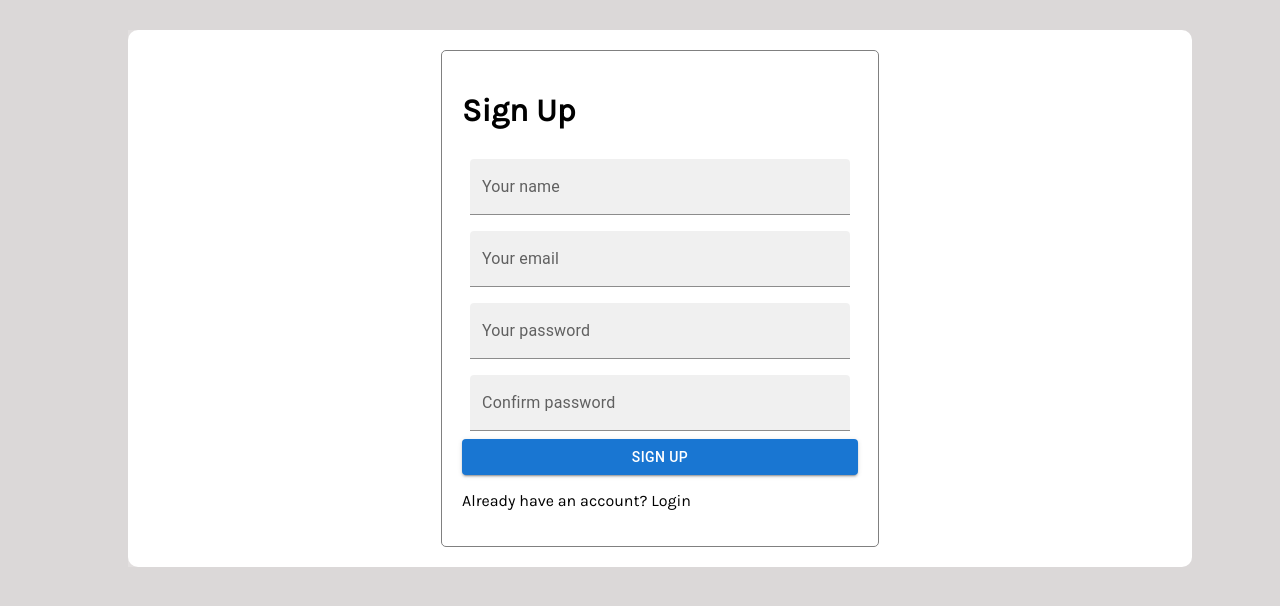
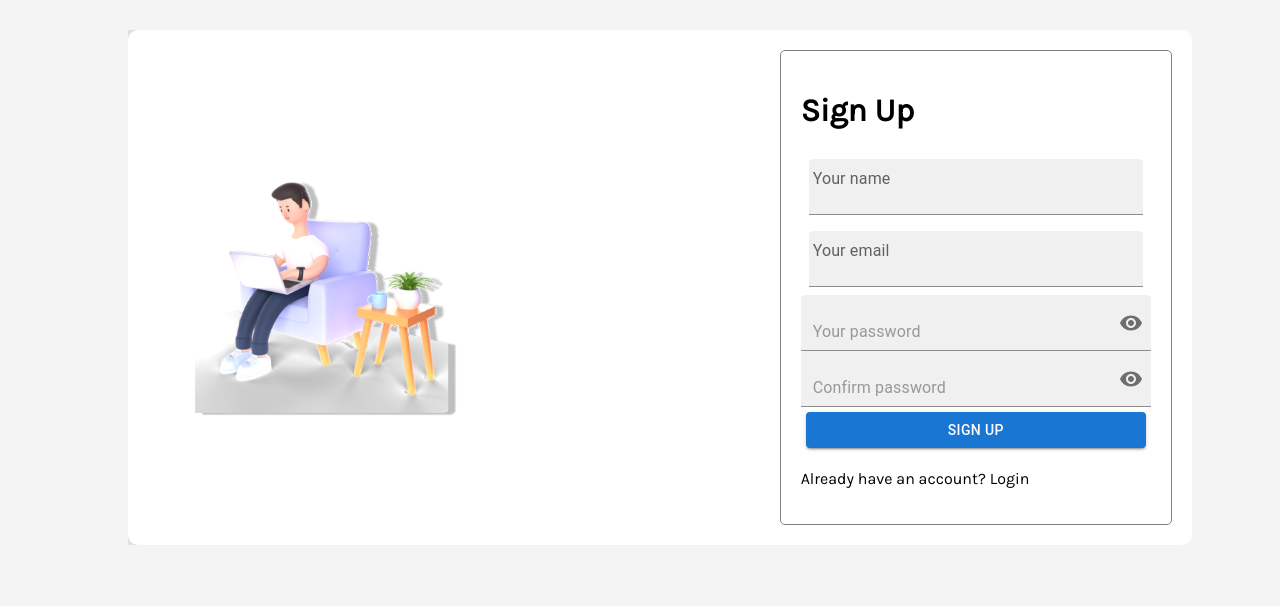
Before and after one commit to eddiemuhoro/job-app, a React (Create React App) app: page / in a window 1280 px wide. Shown: the top 606 px of the page. Built offline with nearby package versions, Linux system fonts and the light colour scheme.

Commit message:
added password icon

```diff
--- a/src/App.css
+++ b/src/App.css
@@ -4,7 +4,7 @@ body{
   margin: 0;
   padding: 0;
   font-family: 'Roboto', sans-serif;
-  background-color: #dbd8d8;
+  background-color: #f4f4f4;
   font-family: "Karla", -apple-system, BlinkMacSystemFont, "Segoe UI", "Roboto",
     "Oxygen", "Ubuntu", "Cantarell", "Fira Sans", "Droid Sans", "Helvetica Neue",
     sans-serif;
@@ -15,6 +15,7 @@ body{
   margin: auto;
   background-color: #e2dfdf;
   position: relative;
+  max-width: 1200px;
 }
 a{
   text-decoration: none;
@@ -92,18 +93,41 @@ h2,h3,h4,h5,h6{
 /* SIGNUP SECTION */
 .signup-form{
   display: flex;
-  flex-direction: column;
+  flex-direction: row;
   align-items: center;
-  justify-content: center;
+  justify-content: space-around;
   width: 100%;
   margin-top: 30px;
   padding: 20px;
   background-color: #fff;
   border-radius: 10px;
 }
+
+.login-sidebar{
+  display: flex;
+  flex-direction: column;
+  align-items: center;
+  justify-content: center;
+  width: 50%;
+  padding: 20px;
+  background-color: #fff;
+  border-radius: 10px;
+}
+@media screen and (max-width: 768px){
+  .signup-form{
+    flex-direction: column;
+  }
+  .login-sidebar{
+    display: none;
+  }
+}
+.login-sidebar img{
+  width: 100%;
+}
 .signup-form:hover{
   box-shadow: 0 0 10px rgba(0,0,0,0.5);
   transition: .3s ease-in-out;
+
 }
 /* HOME NAVBAR STYLES */
 .menu-icon{
--- /dev/null
+++ b/src/components/authenticatioin/SideBar.jsx
@@ -0,0 +1,14 @@
+import React from 'react'
+import Imagee from '../myImages/image.png'
+
+const SideBar = () => {
+  return (
+    <div>
+        <div className='login-sidebar'>
+            <img src={Imagee} alt='login'/>
+      </div>
+    </div>
+  )
+}
+
+export default SideBar
--- a/src/components/authenticatioin/SignUp.js
+++ b/src/components/authenticatioin/SignUp.js
@@ -1,23 +1,83 @@
-import { Button, FormControl, TextField } from '@mui/material'
+import { Visibility, VisibilityOff } from '@mui/icons-material'
+import { Button, FilledInput, FormControl, IconButton, InputAdornment, TextField } from '@mui/material'
 import React from 'react'
 import { Link, Router } from 'react-router-dom'
+import SideBar from './SideBar'
 
 const SignUp = () => {
+  const [values, setValues] = React.useState({
+    amount: '',
+    password: '',
+   cpassword:'',
+    showPassword: false,
+  });
+  const handleChange = (prop) => (event) => {
+    setValues({ ...values, [prop]: event.target.value });
+  };
+
+  const handleClickShowPassword = () => {
+    setValues({
+      ...values,
+      showPassword: !values.showPassword,
+    });
+  };
+
+  const handleMouseDownPassword = (event) => {
+    event.preventDefault();
+  };
+
   return (
     <div className='signup-form'>
+    <SideBar />
         <FormControl
          sx={{
             border:'1px solid grey',
             borderRadius:'5px',
             padding:'20px',
-            '& .MuiTextField-root': { m: 1, width: '40ch',  },
+            width:'50%',
+            '& .MuiTextField-root .MuiFilledInput-root': { m: 1, width: 'auto',  },
           }}>
             <h1>Sign Up</h1>
             <TextField type='text' variant='filled' label='Your name'/>
             <TextField type='email' variant='filled' label='Your email'/>
-            <TextField type='password' variant='filled' label='Your password'/>
-            <TextField type='password' variant='filled' label='Confirm password'/>
-            <Link to='/home'><Button fullWidth variant='contained'  >SIGN UP</Button></Link>
+            <FilledInput  variant='filled' label='Your password' placeholder='Your password'
+            id="filled-adornment-password"
+            type={values.showPassword ? 'text' : 'password'}
+            value={values.password}
+            onChange={handleChange('password')}
+            endAdornment={
+              <InputAdornment position="end">
+                <IconButton
+                  aria-label="toggle password visibility"
+                  onClick={handleClickShowPassword}
+                  onMouseDown={handleMouseDownPassword}
+                  edge="end"
+                >
+                  {values.showPassword ? <VisibilityOff /> : <Visibility/>}
+                </IconButton>
+              </InputAdornment>
+            }/>
+
+            <FilledInput
+            variant='filled' placeholder='Confirm password'
+            id="filled-adornment-password"
+            type={values.showPassword ? 'text' : 'password'}
+            value={values.cpassword}
+            onChange={handleChange('cpassword')}
+            endAdornment={
+              <InputAdornment position="end">
+                <IconButton
+                  aria-label="toggle cpassword visibility"
+                  onClick={handleClickShowPassword}
+                  onMouseDown={handleMouseDownPassword}
+                  edge="end"
+                >
+                  {values.showPassword ? <VisibilityOff /> : <Visibility/>}
+                </IconButton>
+              </InputAdornment>
+            }
+          />
+            <Link style={{margin:'5px'}} to='/home'><Button fullWidth variant='contained'  >SIGN UP</Button></Link>
             <p>Already have an account? <Link style={{color:'black'}} to='/login'>Login</Link></p>
         </FormControl>
     </div>
--- a/src/components/authenticatioin/login.js
+++ b/src/components/authenticatioin/login.js
@@ -1,23 +1,65 @@
 import React from 'react'
-import { Button, FormControl, TextField } from '@mui/material'
+import { Button, FilledInput, FormControl, IconButton, InputAdornment, TextField } from '@mui/material'
 import { Link } from 'react-router-dom'
+import SideBar from './SideBar'
+import { Visibility, VisibilityOff } from '@mui/icons-material'
 
 
 const Login = () => {
+  const [values, setValues] = React.useState({
+    password: '',
+   cpassword:'',
+    showPassword: false,
+  });
+  const handleChange = (prop) => (event) => {
+    setValues({ ...values, [prop]: event.target.value });
+  };
+
+  const handleClickShowPassword = () => {
+    setValues({
+      ...values,
+      showPassword: !values.showPassword,
+    });
+  };
+
+  const handleMouseDownPassword = (event) => {
+    event.preventDefault();
+  };
+
   return (
     <div className='signup-form'>
+       <div className='login-sidebar'>
+            <img src='https://t4.ftcdn.net/jpg/02/60/53/37/360_F_260533737_N1QkCY09mwIy7A0Yph79lkqCl0iB2mvF.jpg' alt='login'/>
+      </div>
         <FormControl
 
       sx={{
          border:'1px solid grey',
          borderRadius:'5px',
-         padding:'20px',
-         '& .MuiTextField-root': { m: 1, width: '40ch',  },
+          padding:'20px',
+          width:'50%',
+         '& .MuiTextField-root .MuiFilledInput-root': { m: 1, width: '100%',  },
        }}>
          <h1>Log In</h1>
          <TextField type='email' variant='filled' label='Your email'/>
-         <TextField type='password' variant='filled' label='Your password'/>
-         <Link style={{width:'100%', margin:"auto"}} to='/home'><Button fullWidth variant='contained'>LOG IN</Button></Link>
+         <FilledInput  variant='filled' label='Your password' placeholder='Your password'
+            id="filled-adornment-password"
+            type={values.showPassword ? 'text' : 'password'}
+            value={values.password}
+            onChange={handleChange('password')}
+            endAdornment={
+              <InputAdornment position="end">
+                <IconButton
+                  aria-label="toggle password visibility"
+                  onClick={handleClickShowPassword}
+                  onMouseDown={handleMouseDownPassword}
+                  edge="end"
+                >
+                  {values.showPassword ? <VisibilityOff /> : <Visibility/>}
+                </IconButton>
+              </InputAdornment>
+            }/>
+         <Link  style={{width:'100%', margin:'5px'}} to='/home'><Button fullWidth variant='contained'>LOG IN</Button></Link>
          <p>Don't have an account? <Link style={{color:'black'}} to='/'>Sign Up</Link></p>
      </FormControl>
     </div>
```
